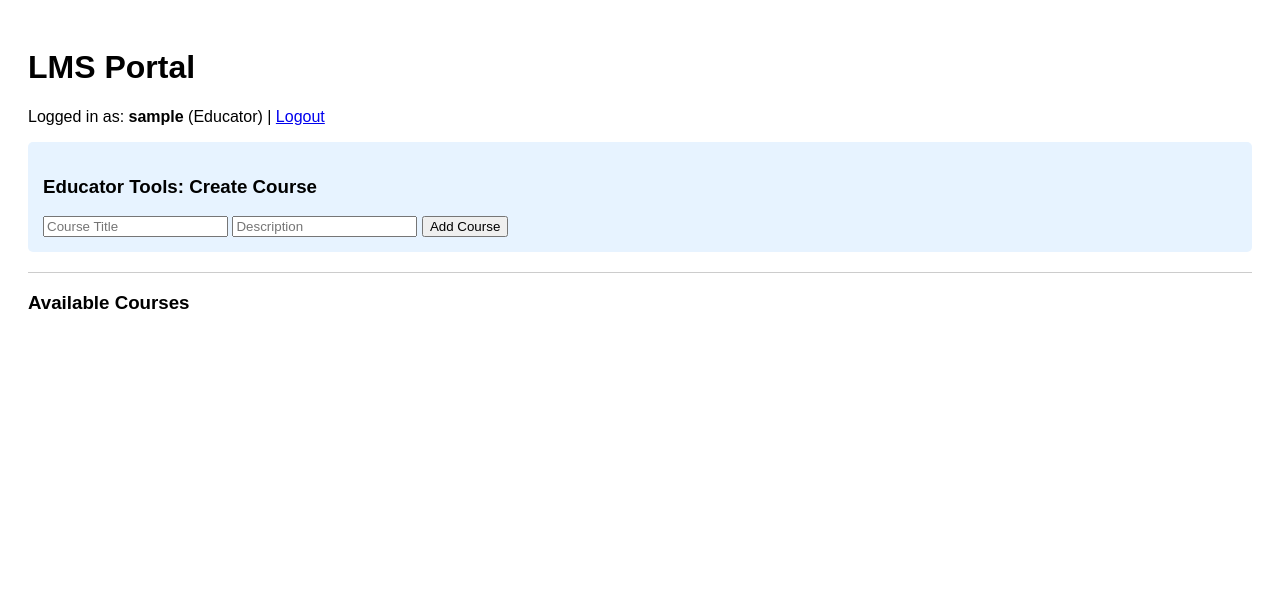
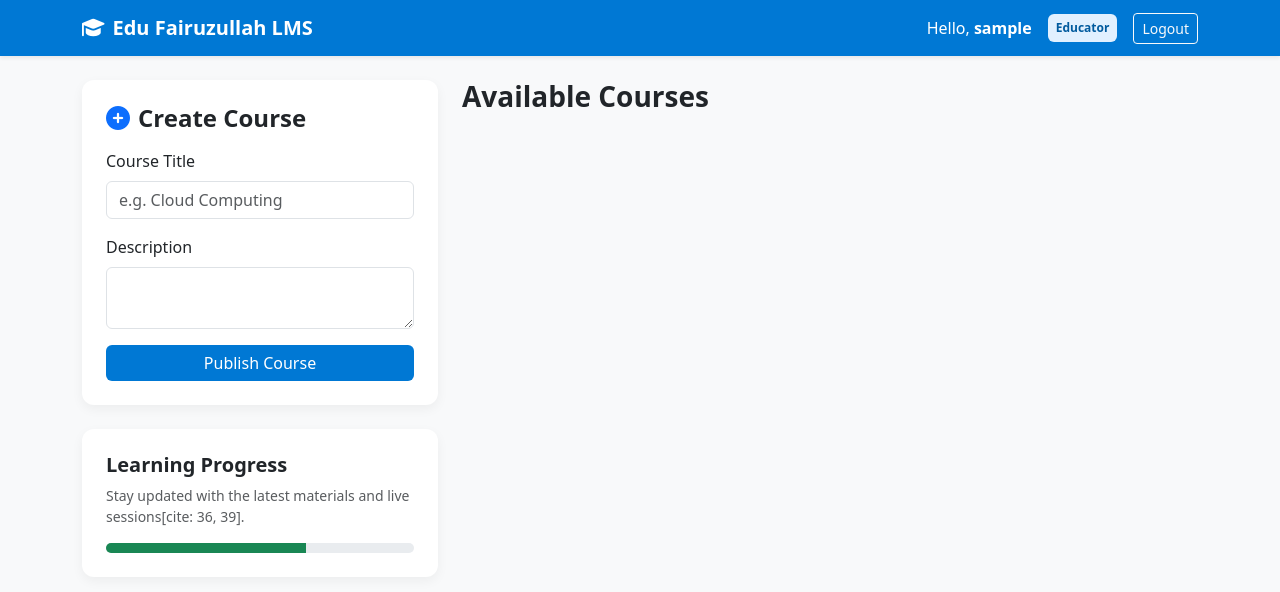
Before and after one commit to Farah1106/edu-lms-prototype, a Flask app: page /dashboard in a window 1280 px wide. Shown: the top 592 px of the page. Run offline with Flask 3, Linux system fonts and the light colour scheme; the visitor is signed in with stand-in values (Sample User, id 1); data that the repository does not hold is empty.

Commit message:
Improved UI with Bootstrap and icons for Question 2

```diff
--- a/templates/dashboard.html
+++ b/templates/dashboard.html
@@ -1,51 +1,104 @@
 <!DOCTYPE html>
-<html>
+<html lang="en">
 <head>
-    <title>Dashboard - {{ role }}</title>
+    <meta charset="UTF-8">
+    <meta name="viewport" content="width=device-width, initial-scale=1.0">
+    <title>LMS Dashboard | {{ role }}</title>
+    <link href="https://cdn.jsdelivr.net/npm/bootstrap@5.3.0/dist/css/bootstrap.min.css" rel="stylesheet">
+    <link rel="stylesheet" href="https://cdnjs.cloudflare.com/ajax/libs/font-awesome/6.0.0/all.min.css">
     <style>
-        body { font-family: sans-serif; padding: 20px; }
-        .course-list { border-top: 1px solid #ccc; margin-top: 20px; }
-        .course-item { padding: 10px; border-bottom: 1px solid #eee; display: flex; justify-content: space-between; }
-        .educator-panel { background: #e7f3ff; padding: 15px; border-radius: 5px; margin-bottom: 20px; }
+        body { background-color: #f8f9fa; }
+        .navbar { background-color: #0078d4; } /* Azure Blue */
+        .card { border: none; border-radius: 12px; box-shadow: 0 4px 12px rgba(0,0,0,0.05); transition: 0.3s; }
+        .card:hover { transform: translateY(-5px); }
+        .btn-primary { background-color: #0078d4; border: none; }
+        .educator-badge { background-color: #e1f0ff; color: #005a9e; font-weight: bold; }
     </style>
 </head>
 <body>
-    <h1>LMS Portal</h1>
-    <p>Logged in as: <strong>{{ session['user'] }}</strong> ({{ role }}) | <a href="/logout">Logout</a></p>
 
+<nav class="navbar navbar-dark shadow-sm mb-4">
+    <div class="container">
+        <a class="navbar-brand fw-bold" href="#"><i class="fas fa-graduation-cap me-2"></i>Edu Fairuzullah LMS</a>
+        <div class="d-flex align-items-center text-white">
+            <span class="me-3">Hello, <strong>{{ session['user'] }}</strong></span>
+            <span class="badge educator-badge me-3 p-2">{{ role }}</span>
+            <a href="/logout" class="btn btn-outline-light btn-sm">Logout</a>
+        </div>
+    </div>
+</nav>
+
+<div class="container">
+    <div class="row">
+        <div class="col-lg-4">
             {% if role == 'Educator' %}
-    <div class="educator-panel">
-        <h3>Educator Tools: Create Course</h3>
+            <div class="card p-4 mb-4">
+                <h4 class="fw-bold mb-3"><i class="fas fa-plus-circle me-2 text-primary"></i>Create Course</h4>
                 <form action="/course/add" method="post">
-            <input type="text" name="title" placeholder="Course Title" required>
-            <input type="text" name="description" placeholder="Description">
-            <button type="submit">Add Course</button>
+                    <div class="mb-3">
+                        <label class="form-label">Course Title</label>
+                        <input type="text" name="title" class="form-control" placeholder="e.g. Cloud Computing" required>
+                    </div>
+                    <div class="mb-3">
+                        <label class="form-label">Description</label>
+                        <textarea name="description" class="form-control" rows="2"></textarea>
+                    </div>
+                    <button type="submit" class="btn btn-primary w-100">Publish Course</button>
                 </form>
             </div>
             {% endif %}
 
-    <div class="course-list">
-        <h3>Available Courses</h3>
+            <div class="card p-4">
+                <h5 class="fw-bold">Learning Progress</h5>
+                <p class="text-muted small">Stay updated with the latest materials and live sessions[cite: 36, 39].</p>
+                <div class="progress" style="height: 10px;">
+                    <div class="progress-bar bg-success" style="width: 65%"></div>
+                </div>
+            </div>
+        </div>
+
+        <div class="col-lg-8">
+            <h3 class="fw-bold mb-4">Available Courses</h3>
+            <div class="row">
                 {% for course in courses %}
-        <div class="course-item">
+                <div class="col-md-12 mb-3">
+                    <div class="card p-3">
+                        <div class="d-flex justify-content-between align-items-center">
                             <div>
-                <strong>{{ course[1] }}</strong><br>
-                <small>Instructor: {{ course[3] }}</small>
+                                <h5 class="fw-bold text-primary mb-1">{{ course[1] }}</h5>
+                                <p class="text-muted mb-0"><i class="fas fa-user-tie me-2"></i>{{ course[3] }}</p>
                             </div>
 
                             {% if role == 'Educator' %}
-            <div style="display: flex; gap: 5px;">
-                <form action="/course/update/{{ course[0] }}" method="post">
-                    <input type="text" name="title" placeholder="New Title" size="10">
-                    <button type="submit">Update</button>
-                </form>
-                <form action="/course/delete/{{ course[0] }}" method="post">
-                    <button type="submit" style="color: red;">Delete</button>
+                            <div class="d-flex gap-2">
+                                <button class="btn btn-sm btn-outline-secondary" data-bs-toggle="collapse" data-bs-target="#edit-{{ course[0] }}">
+                                    <i class="fas fa-edit"></i>
+                                </button>
+                                <form action="/course/delete/{{ course[0] }}" method="post" onsubmit="return confirm('Delete this course?');">
+                                    <button type="submit" class="btn btn-sm btn-outline-danger">
+                                        <i class="fas fa-trash"></i>
+                                    </button>
                                 </form>
                             </div>
+                            {% else %}
+                            <button class="btn btn-sm btn-primary">Join Class</button>
                             {% endif %}
+                        </div>
+
+                        <div class="collapse mt-3" id="edit-{{ course[0] }}">
+                            <form action="/course/update/{{ course[0] }}" method="post" class="input-group">
+                                <input type="text" name="title" class="form-control form-control-sm" placeholder="New Title">
+                                <button type="submit" class="btn btn-sm btn-success">Save</button>
+                            </form>
+                        </div>
+                    </div>
                 </div>
                 {% endfor %}
             </div>
+        </div>
+    </div>
+</div>
+
+<script src="https://cdn.jsdelivr.net/npm/bootstrap@5.3.0/dist/js/bootstrap.bundle.min.js"></script>
 </body>
 </html>
```
Lines whose indentation alone changed are shown as unchanged.
